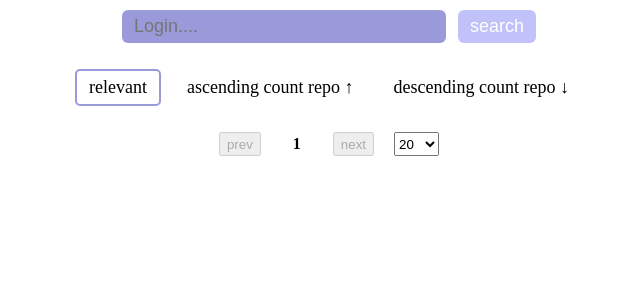
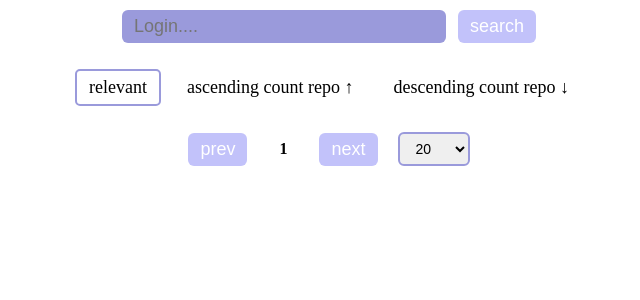
Before and after one commit to AleksTimofeev/search-user-github, a React (Create React App) app: page / in a window 1280 px wide. Shown: the top 300 px of the page, without its empty margins (311-951 px from the left). Built offline with nearby package versions, Linux system fonts and the light colour scheme.

Commit message:
change styles pagination

```diff
--- a/src/Components/Pagination/Pagination.module.scss
+++ b/src/Components/Pagination/Pagination.module.scss
@@ -1,6 +1,7 @@
 .wrapper {
   display: flex;
   justify-content: center;
+  align-items: center;
   gap: 20px;
 
   .pageNumber {
@@ -20,7 +21,39 @@
     font-size: 16px;
     font-weight: bold;
   }
-  button:disabled {
-    cursor: not-allowed;
+  button {
+    padding: 6px 12px;
+    border: none;
+    border-radius: 6px;
+    background: #9a9adb;
+    color: white;
+    font-size: 18px;
+    cursor: pointer;
+
+    &:active {
+      box-shadow: inset 0 0 5px -1px #000000;
+      transform: scale(.95);
+    }
+
+    &:disabled {
+      background: #c2c2fa;
+      cursor: not-allowed;
+    }
+
+    &:disabled:active {
+      background: #c2c2fa;
+      box-shadow: none;
+      transform: none;
+    }
+  }
+  select {
+    padding: 6px 12px;
+    border: 2px solid #9a9adb;
+    border-radius: 6px;
+    font-size: 14px;
+
+    &:focus-visible {
+      outline: none;
+    }
   }
 }
```
